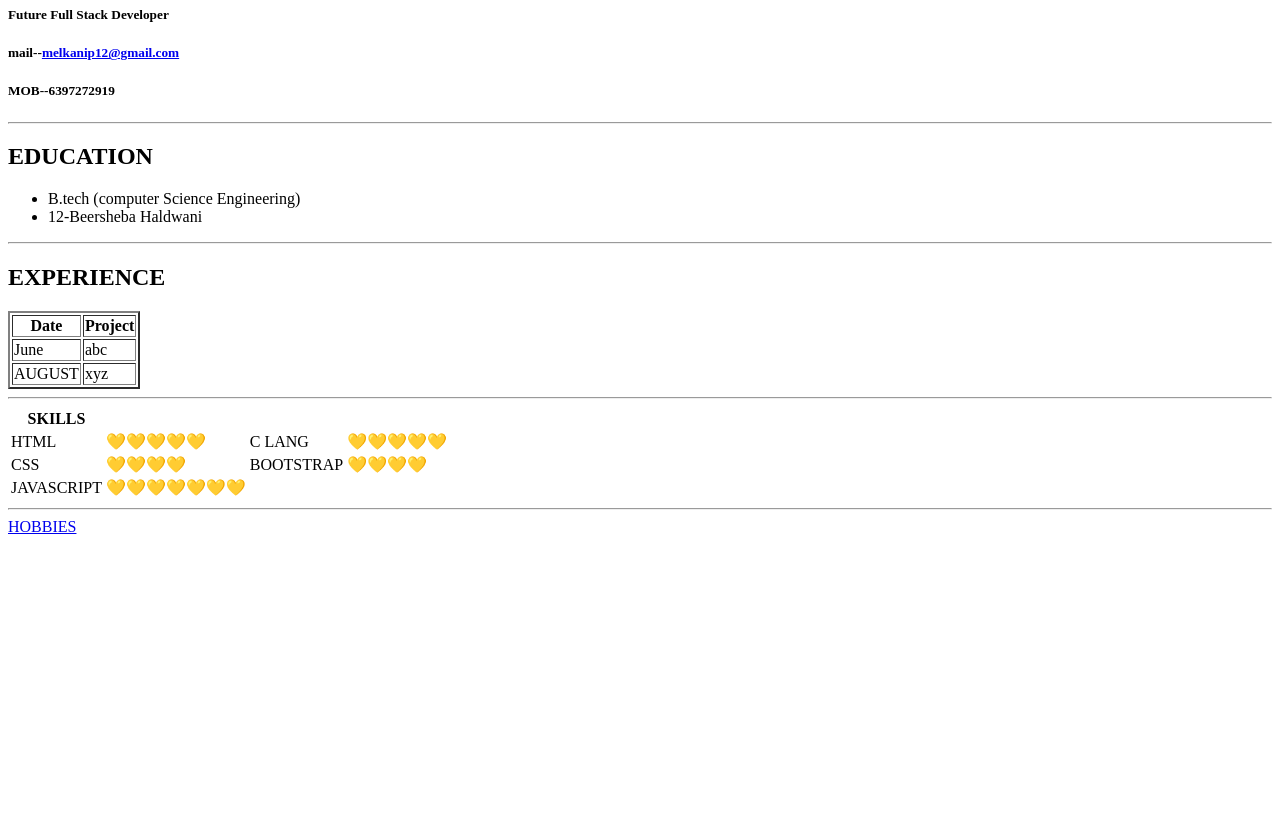
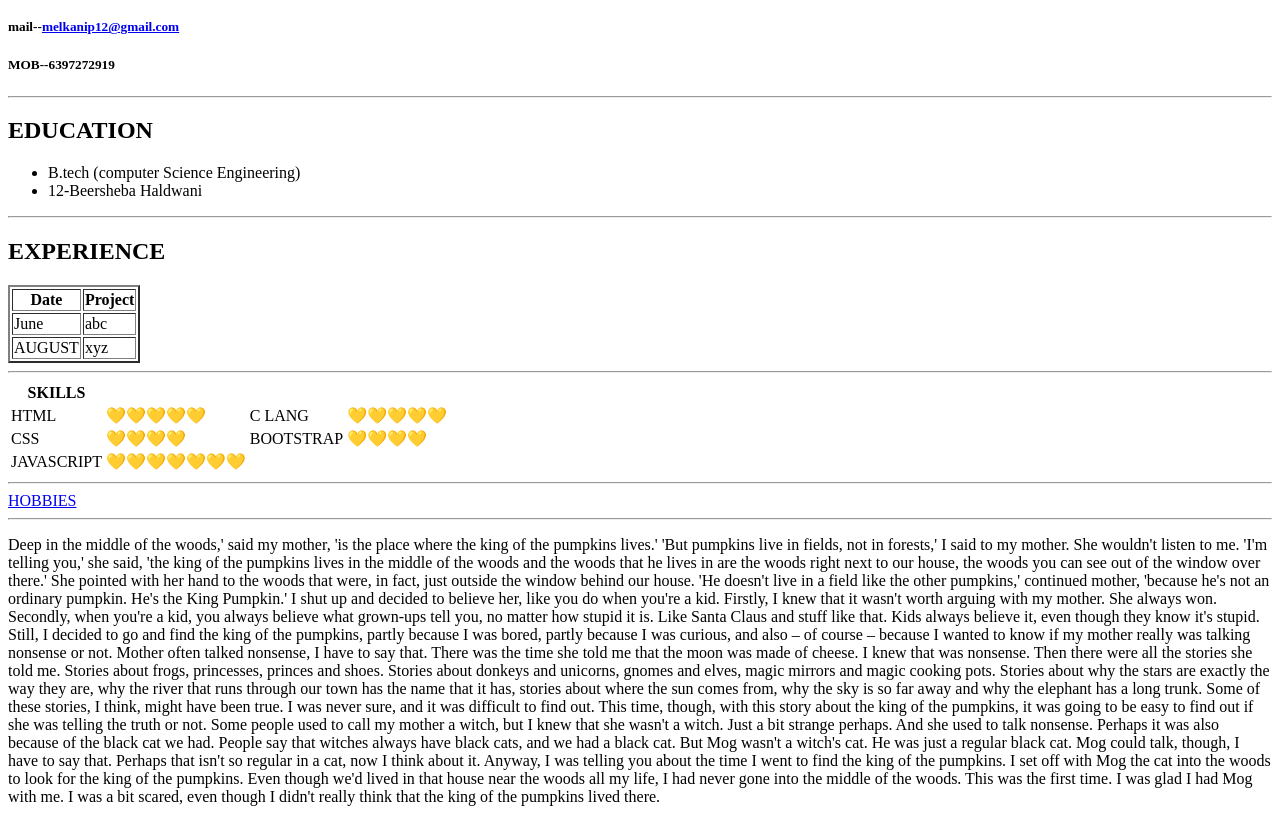
Before and after one commit to Pankaj-melkani/cv, a plain HTML site: page index.html in a window 1280 px wide. Shown: the part 143-965 px from the top of the page. Before the commit the page ends 800 px from the top, so only its background shows below. Drawn offline with Linux system fonts and the light colour scheme.

Commit message:
Update index.html

```diff
--- a/index.html
+++ b/index.html
@@ -5,7 +5,6 @@
     <title>Pankaj ❤ Melkani</title>
   </head>
   <body>
-    <img src="abc.png" alt="PankajMelkani">
     <h1>Pankaj Melkani</h1>
     <h3>Front-end Web Developer</h3>
     <h5>Future Full Stack Developer</h5>
@@ -75,7 +74,27 @@
 
     <hr>
     <a href="hobbies.html">HOBBIES</a>
+    <hr>
 
+    <p>
+      Deep in the middle of the woods,' said my mother, 'is the place where the king of the pumpkins lives.'
+
+'But pumpkins live in fields, not in forests,' I said to my mother.
+
+She wouldn't listen to me. 'I'm telling you,' she said, 'the king of the pumpkins lives in the middle of the woods and the woods that he lives in are the woods right next to our house, the woods you can see out of the window over there.' She pointed with her hand to the woods that were, in fact, just outside the window behind our house. 'He doesn't live in a field like the other pumpkins,' continued mother, 'because he's not an ordinary pumpkin. He's the King Pumpkin.'
+
+I shut up and decided to believe her, like you do when you're a kid. Firstly, I knew that it wasn't worth arguing with my mother. She always won. Secondly, when you're a kid, you always believe what grown-ups tell you, no matter how stupid it is. Like Santa Claus and stuff like that. Kids always believe it, even though they know it's stupid.
+
+Still, I decided to go and find the king of the pumpkins, partly because I was bored, partly because I was curious, and also – of course – because I wanted to know if my mother really was talking nonsense or not.
+
+Mother often talked nonsense, I have to say that. There was the time she told me that the moon was made of cheese. I knew that was nonsense. Then there were all the stories she told me. Stories about frogs, princesses, princes and shoes. Stories about donkeys and unicorns, gnomes and elves, magic mirrors and magic cooking pots. Stories about why the stars are exactly the way they are, why the river that runs through our town has the name that it has, stories about where the sun comes from, why the sky is so far away and why the elephant has a long trunk.
+
+Some of these stories, I think, might have been true. I was never sure, and it was difficult to find out. This time, though, with this story about the king of the pumpkins, it was going to be easy to find out if she was telling the truth or not.
+
+Some people used to call my mother a witch, but I knew that she wasn't a witch. Just a bit strange perhaps. And she used to talk nonsense. Perhaps it was also because of the black cat we had. People say that witches always have black cats, and we had a black cat. But Mog wasn't a witch's cat. He was just a regular black cat. Mog could talk, though, I have to say that. Perhaps that isn't so regular in a cat, now I think about it.
+
+Anyway, I was telling you about the time I went to find the king of the pumpkins. I set off with Mog the cat into the woods to look for the king of the pumpkins. Even though we'd lived in that house near the woods all my life, I had never gone into the middle of the woods. This was the first time. I was glad I had Mog with me. I was a bit scared, even though I didn't really think that the king of the pumpkins lived there.
+    </p>
 
 
   </body>
```
